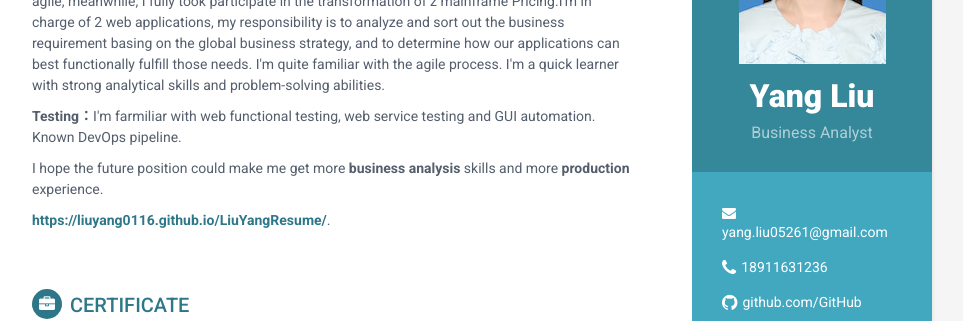
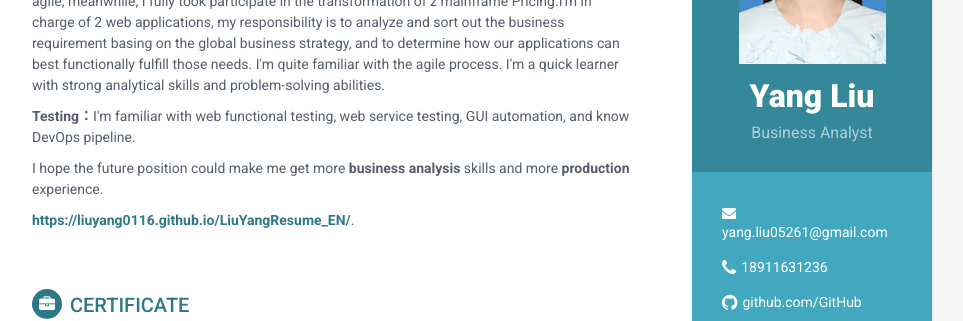
Before and after one commit to liuyang0116/LiuYangResume_EN, a Jekyll site: the page built from index.html, in a window 1280 px wide and 900 px high. Shown: the part 201-522 px from the top of the window, without its empty margins (188-1151 px from the left). Built offline with Jekyll 4.4.1, drawn with Linux system fonts in a browser that asks for light colours.

Commit message:
Update carrier-profile.html

```diff
--- a/_includes/carrier-profile.html
+++ b/_includes/carrier-profile.html
@@ -5,12 +5,12 @@
 	5 years of To B product business analysis experience, and 5+ years of web testing experience.
 	<p><b>Business analysis：</b>I experienced the transformation of IBM CIO from traditional development to agile, meanwhile, I fully took participate in the transformation of z mainframe Pricing.I'm in charge of 2 web applications, my responsibility is to analyze and sort out the business requirement basing on the global business strategy, and to determine how our applications can best functionally fulfill those needs.
 		I'm quite familiar with the agile process. I'm a quick learner with strong analytical skills and problem-solving abilities.</p>
-	<p><b>Testing：</b>I'm farmiliar with web functional testing, web service testing and GUI automation. Known DevOps pipeline. </p>
+	<p><b>Testing：</b>I'm familiar with web functional testing, web service testing, GUI automation, and know DevOps pipeline.</p>
 	<p>I hope the future position could make me get more <b>business analysis</b> skills and more <b>production</b> experience.</p>
 </p>
 	</p>
 	<p>
-	<a href="#" target="https://liuyang0116.github.io/LiuYangResume/"><b>https://liuyang0116.github.io/LiuYangResume/</b></a>.
+	<a href="#" target="https://liuyang0116.github.io/LiuYangResume/"><b>https://liuyang0116.github.io/LiuYangResume_EN/</b></a>.
 	</p>
 </div><!--//summary-->
 </section><!--//section-->
```
